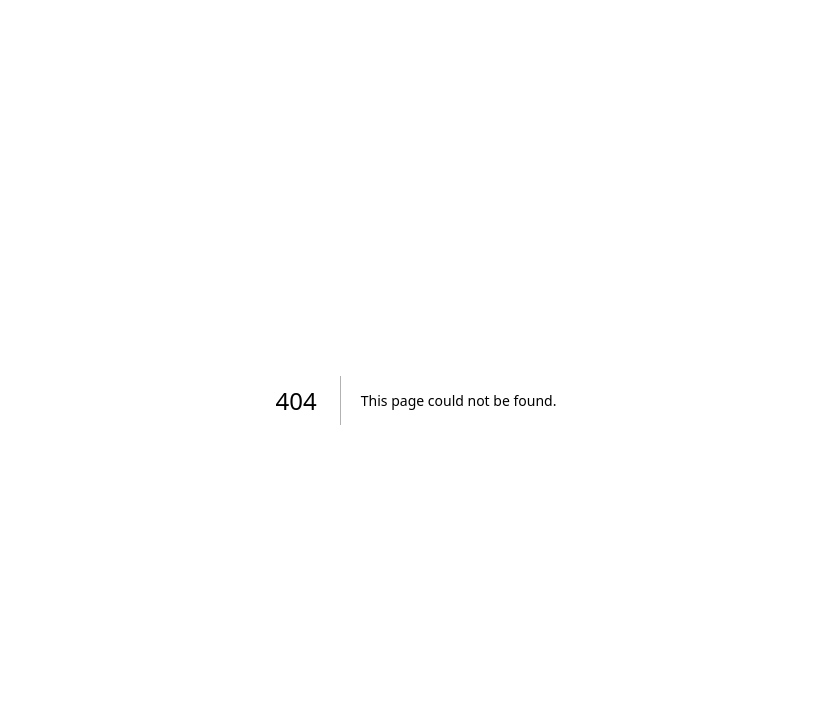
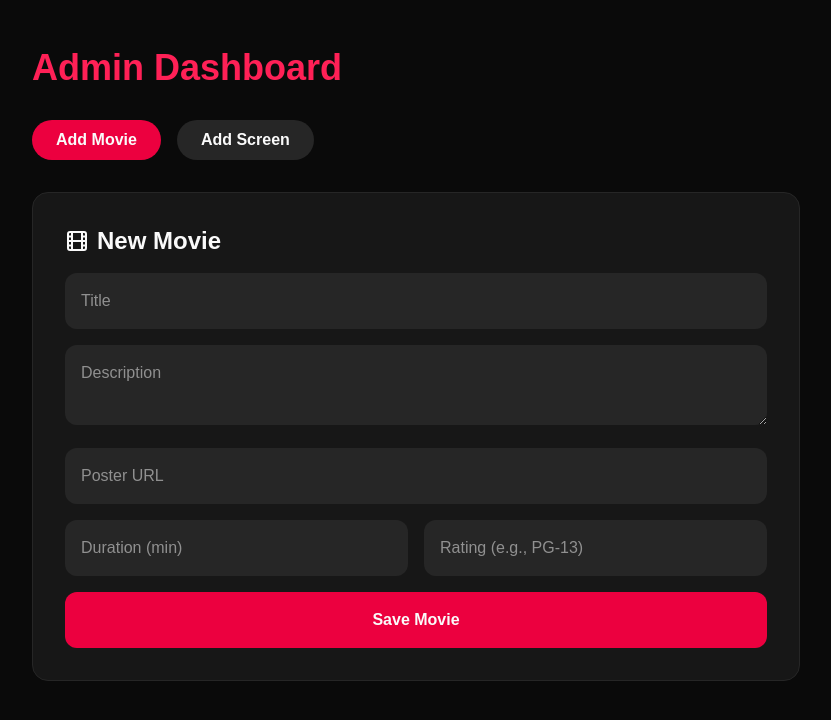
Before and after one commit to SandeepaChathumina/event-ticketing-platform, a Next.js app in the folder frontend/: page /admin in a window 1280 px wide. Before the commit this address had no page. Shown: the top 720 px of the page, without its empty margins (224-1055 px from the left). Built offline with nearby package versions, Linux system fonts and the light colour scheme.

Commit message:
feat(admin): build admin dashboard for movie and screen management

```diff
--- /dev/null
+++ b/frontend/src/app/admin/page.tsx
@@ -0,0 +1,62 @@
+"use client";
+
+import { useState } from "react";
+import axios from "axios";
+import { PlusCircle, Film, Monitor } from "lucide-react";
+
+export default function AdminDashboard() {
+  const [activeTab, setActiveTab] = useState<'movie' | 'screen'>('movie');
+
+  // Form states
+  const [movie, setMovie] = useState({ title: '', description: '', posterUrl: '', durationMinutes: 0, ageRating: '' });
+  const [screen, setScreen] = useState({ name: '', totalCapacity: 0 });
+
+  const addMovie = async () => {
+    await axios.post("http://localhost:8080/api/v1/catalog/movies", movie);
+    alert("Movie Added!");
+  };
+
+  const addScreen = async () => {
+    await axios.post("http://localhost:8080/api/v1/catalog/screens", screen);
+    alert("Screen Added!");
+  };
+
+  return (
+    <main className="min-h-screen bg-neutral-950 text-neutral-50 p-12">
+      <div className="max-w-3xl mx-auto">
+        <h1 className="text-4xl font-black mb-8 text-rose-500">Admin Dashboard</h1>
+
+        {/* Tabs */}
+        <div className="flex gap-4 mb-8">
+          <button onClick={() => setActiveTab('movie')} className={`px-6 py-2 rounded-full font-bold ${activeTab === 'movie' ? 'bg-rose-600' : 'bg-neutral-800'}`}>Add Movie</button>
+          <button onClick={() => setActiveTab('screen')} className={`px-6 py-2 rounded-full font-bold ${activeTab === 'screen' ? 'bg-rose-600' : 'bg-neutral-800'}`}>Add Screen</button>
+        </div>
+
+        {/* Movie Form */}
+        {activeTab === 'movie' && (
+          <div className="bg-neutral-900 p-8 rounded-2xl border border-neutral-800 space-y-4">
+            <h2 className="text-2xl font-bold mb-4 flex items-center gap-2"><Film /> New Movie</h2>
+            <input placeholder="Title" className="w-full bg-neutral-800 p-4 rounded-xl" onChange={e => setMovie({...movie, title: e.target.value})} />
+            <textarea placeholder="Description" className="w-full bg-neutral-800 p-4 rounded-xl" onChange={e => setMovie({...movie, description: e.target.value})} />
+            <input placeholder="Poster URL" className="w-full bg-neutral-800 p-4 rounded-xl" onChange={e => setMovie({...movie, posterUrl: e.target.value})} />
+            <div className="flex gap-4">
+              <input type="number" placeholder="Duration (min)" className="w-1/2 bg-neutral-800 p-4 rounded-xl" onChange={e => setMovie({...movie, durationMinutes: parseInt(e.target.value)})} />
+              <input placeholder="Rating (e.g., PG-13)" className="w-1/2 bg-neutral-800 p-4 rounded-xl" onChange={e => setMovie({...movie, ageRating: e.target.value})} />
+            </div>
+            <button onClick={addMovie} className="w-full bg-rose-600 py-4 rounded-xl font-bold">Save Movie</button>
+          </div>
+        )}
+
+        {/* Screen Form */}
+        {activeTab === 'screen' && (
+          <div className="bg-neutral-900 p-8 rounded-2xl border border-neutral-800 space-y-4">
+            <h2 className="text-2xl font-bold mb-4 flex items-center gap-2"><Monitor /> New Screen</h2>
+            <input placeholder="Screen Name (e.g., Plaza)" className="w-full bg-neutral-800 p-4 rounded-xl" onChange={e => setScreen({...screen, name: e.target.value})} />
+            <input type="number" placeholder="Total Capacity" className="w-full bg-neutral-800 p-4 rounded-xl" onChange={e => setScreen({...screen, totalCapacity: parseInt(e.target.value)})} />
+            <button onClick={addScreen} className="w-full bg-rose-600 py-4 rounded-xl font-bold">Save Screen</button>
+          </div>
+        )}
+      </div>
+    </main>
+  );
+}
```
